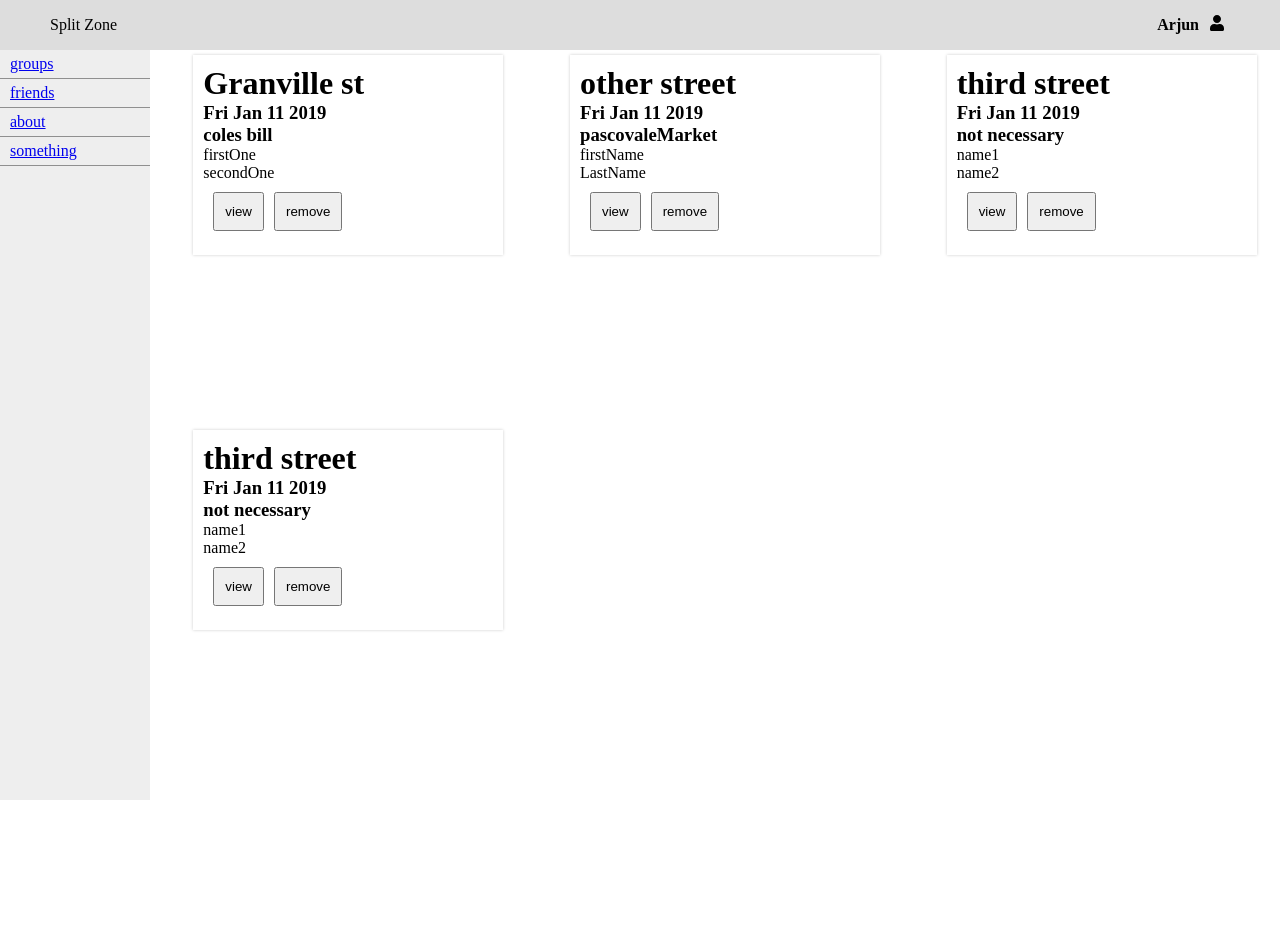
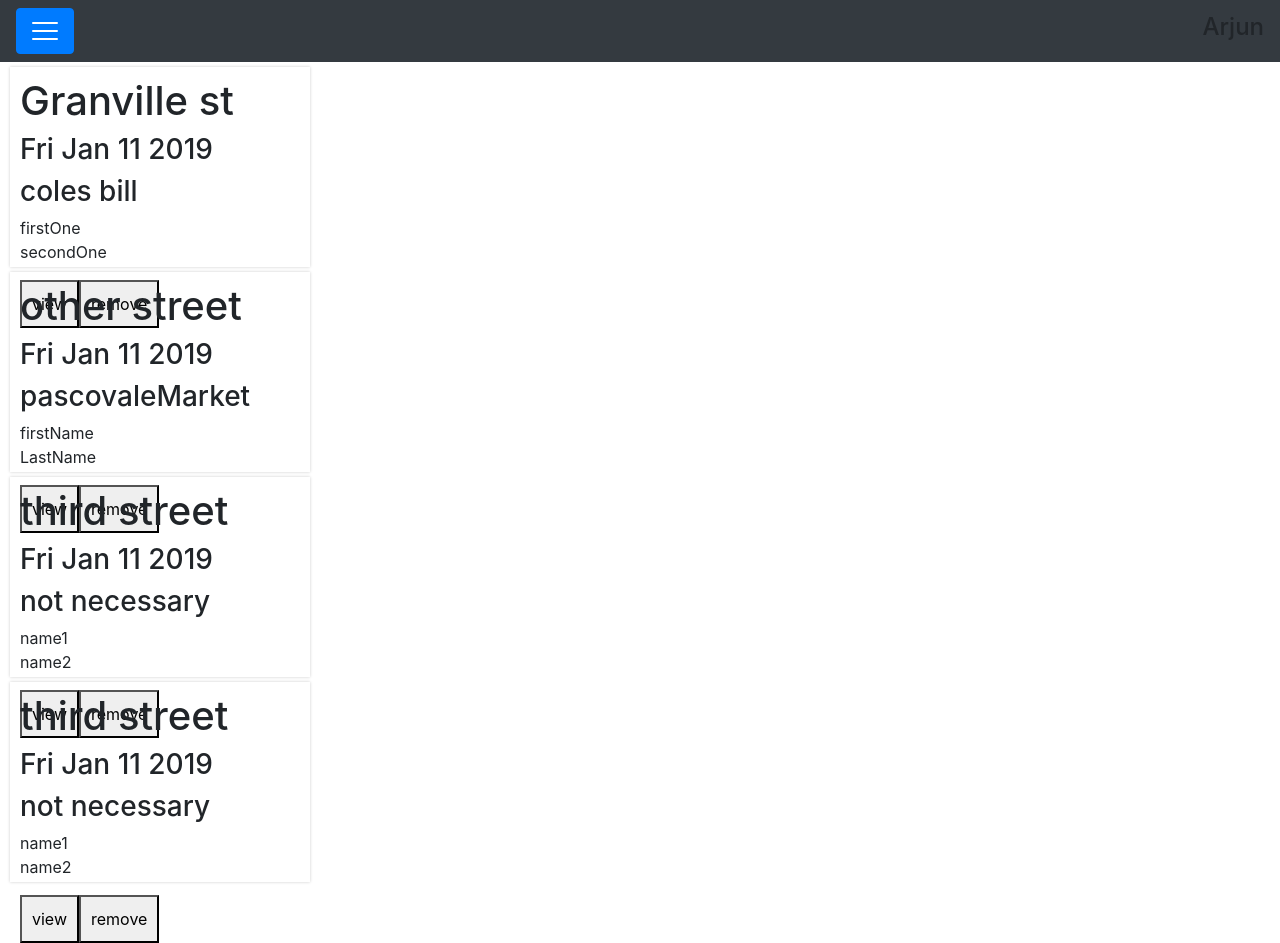
Before and after one commit to Orzoon/SplitbillApp, a React (Create React App) app: page /groups in a window 1280 px wide. Before the commit the page ends 800 px from the top, so only its background shows below. Built offline with nearby package versions, Linux system fonts and the light colour scheme.

Commit message:
sidebar toggle ability added

```diff
--- a/package.json
+++ b/package.json
@@ -3,11 +3,13 @@
   "version": "0.1.0",
   "private": true,
   "dependencies": {
+    "bootstrap": "^4.2.1",
     "react": "^16.7.0",
     "react-dom": "^16.7.0",
     "react-icons": "^3.2.2",
     "react-router-dom": "^4.3.1",
-    "react-scripts": "^2.1.3"
+    "react-scripts": "^2.1.3",
+    "react-slide-menu": "^0.5.1"
   },
   "scripts": {
     "start": "react-scripts start",
--- a/src/Components/HomeComponent.js
+++ b/src/Components/HomeComponent.js
@@ -3,11 +3,13 @@ import {BrowserRouter as Router,Route, Switch} from 'react-router-dom';
 import { GROUP } from '../shared/group.js';
 import { BILLS } from '../shared/bill.js';
 import Navbar from './Navbar';
-import Sidebar from './Sidebar';
 import GroupCom from './GroupCom';
 import IndGroup from './IndGroup';
 
+
 import '../Styles/Global.css';
+import SideNavTrial from './SideNavTrial.js';
+
 
 
 
@@ -17,12 +19,6 @@ class HomeComponent extends Component
         super(props);
         this.state = {
           loading: true,
-          sideLinks: {
-            groups: [],
-            friends: [],
-            about: 'about splitZone',
-            something: 'something'
-          },
           // individual group scenario
           group: GROUP,
           bills: BILLS
@@ -32,13 +28,13 @@ class HomeComponent extends Component
 
         render()
         {
-            const { sideLinks } = this.state;
             return (
               <Router>
                 <div>
                   <Navbar />
                   <div className = "contentFixer">
-                    <Sidebar sideLinks = {sideLinks}/>
+
+                  <SideNavTrial id="TrialSideBar"/>
                     <Switch>
                       <Route path = '/groups'  exact={true} render = {(props) => <GroupCom group = {this.state.group} {...props}/>}/>
                       <Route path = '/group/:groupId' exact ={true} render = {(props) => <IndGroup bills = {this.state.bills} {...props}/>}/>
--- a/src/Components/Navbar.js
+++ b/src/Components/Navbar.js
@@ -1,19 +1,70 @@
 import React, { Component } from 'react';
-import {Logo, ProfileAvatar} from './Functional';
+import { ProfileAvatar} from './Functional';
 import { FaUser } from 'react-icons/fa';
 import '../Styles/Navbar.css';
+import '../Styles/Sidebar.css';
+import SideNavTrial from './SideNavTrial';
 
 class Navbar extends Component {
+    constructor(props)
+    {
+        super(props);
+        this.state ={
+        isNavOpen:false,
+            };
+        this.toggleSideBar = this.toggleSideBar.bind(this);
+
+
+    }
+
+    SideBarNavDisplay()
+    {
+        document.getElementById("TrialSideBar").style.display = "block";
+    }
+
+    SideBarNavHide()
+    {
+        document.getElementById("TrialSideBar").style.display = "none";
+    }
+
+
+    toggleSideBar()
+    {
+        if (this.state.isNavOpen===false)
+           {
+               this.SideBarNavDisplay();
+               this.setState({isNavOpen:true});
+
+        }
+        else
+          {  this.SideBarNavHide();
+            this.setState({isNavOpen:false})
+        }
+    }
+
+
+
     render(){
+
         return (
-            <nav className = 'navbar_container'>
-                <Logo logoName = 'Split Zone' />
+            <nav className = 'navbar navbar-light bg-dark'>
+              <button type="submit" class="btn btn-primary" onClick={this.toggleSideBar}>
+                <svg id="i-menu" viewBox="0 0 32 32" width="32" height="32" fill="none" stroke="currentcolor" stroke-linecap="round" stroke-linejoin="round" stroke-width="2">
+                    <path d="M4 8 L28 8 M4 16 L28 16 M4 24 L28 24" />
+                </svg>
+              </button>
+
+
+
+
                 <ProfileAvatar profileName = 'Arjun'>
                     <div className="userIcon">
-                        <FaUser />
+
                     </div>
                 </ProfileAvatar>
+
             </nav>
+
         )
     }
 }
--- /dev/null
+++ b/src/Components/SideNavTrial.js
@@ -0,0 +1,32 @@
+import React, {Component} from 'react' ;
+
+import Sidebar from './Sidebar';
+
+class SideNavTrial extends Component{
+
+    constructor(props)
+    {
+        super(props);
+        this.state =
+        {
+                sideLinks: {
+              groups: [],
+              friends: [],
+              about: 'about splitZone',
+              something: 'something'
+            }
+         }
+    }
+
+    render()
+    {
+
+        return(
+            <div id="TrialSideBar">
+                    <Sidebar sideLinks={this.state.sideLinks}/>
+            </div>
+        );
+    }
+
+}
+export default SideNavTrial;
--- a/src/Styles/Sidebar.css
+++ b/src/Styles/Sidebar.css
@@ -2,6 +2,7 @@
     position: relative;
     width: 100%;
     height: auto;
+
 }
 .sidebar ul {
     padding: 0;
@@ -15,3 +16,8 @@
     cursor: pointer;
     padding: 5px 10px;
 }
+
+#TrialSideBar
+{
+    display: none;
+}
--- a/src/index.js
+++ b/src/index.js
@@ -1,5 +1,6 @@
 import React from 'react';
 import ReactDOM from 'react-dom';
 import App from './Components/App';
+import 'bootstrap/dist/css/bootstrap.min.css';
 
 ReactDOM.render(<App />, document.getElementById('root'));
```
Also changed, not shown: src/Components/HeaderComponent.js (added, +20 -0 lines), 1 other file (tests, documents, lock files or other folders).
